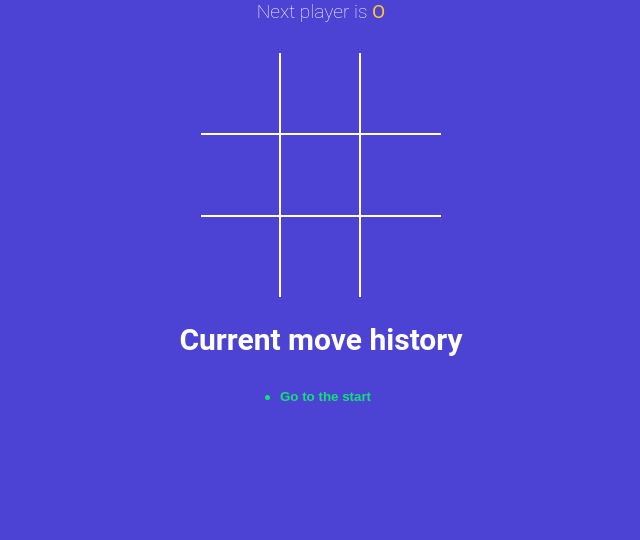
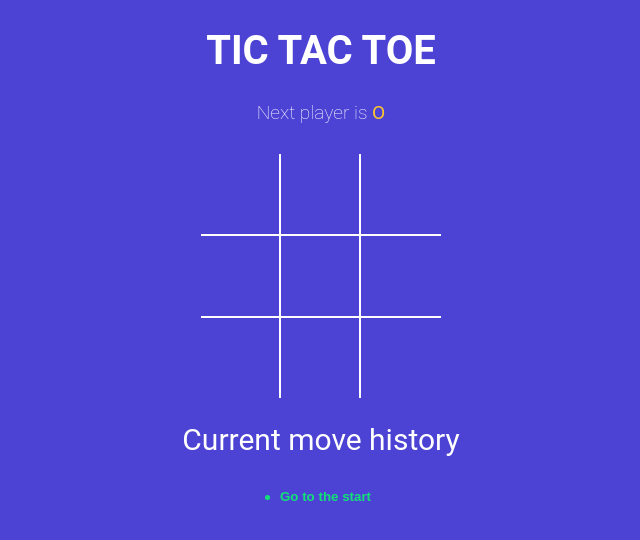
Before and after one commit to Nitish-Kumar05/tictactoe-game, a React (Vite) app: page / in a window 1280 px wide. Shown: the top 540 px of the page, without its empty margins (319-959 px from the left). Built offline with nearby package versions, Linux system fonts and the light colour scheme.

Commit message:
added title and changed boldness

```diff
--- a/src/App.jsx
+++ b/src/App.jsx
@@ -55,9 +55,10 @@ function App() {
 
   return (
     <div className='app'>
+      <h1>TIC TAC TOE</h1>
       <StatusMessage winner={winner} gamingBoard={gamingBoard} />
       <Board squares={gamingBoard.squares} handleSquareClick={handleSquareClick} winningSquares={winningSquares} />
-      <h2>Current move history</h2>
+      <h2 style={{ fontWeight: 'normal' }} >Current move history</h2>
       <History history={history} moveTo={moveTo} currentMove={currentMove} />
     </div>
   )
```
